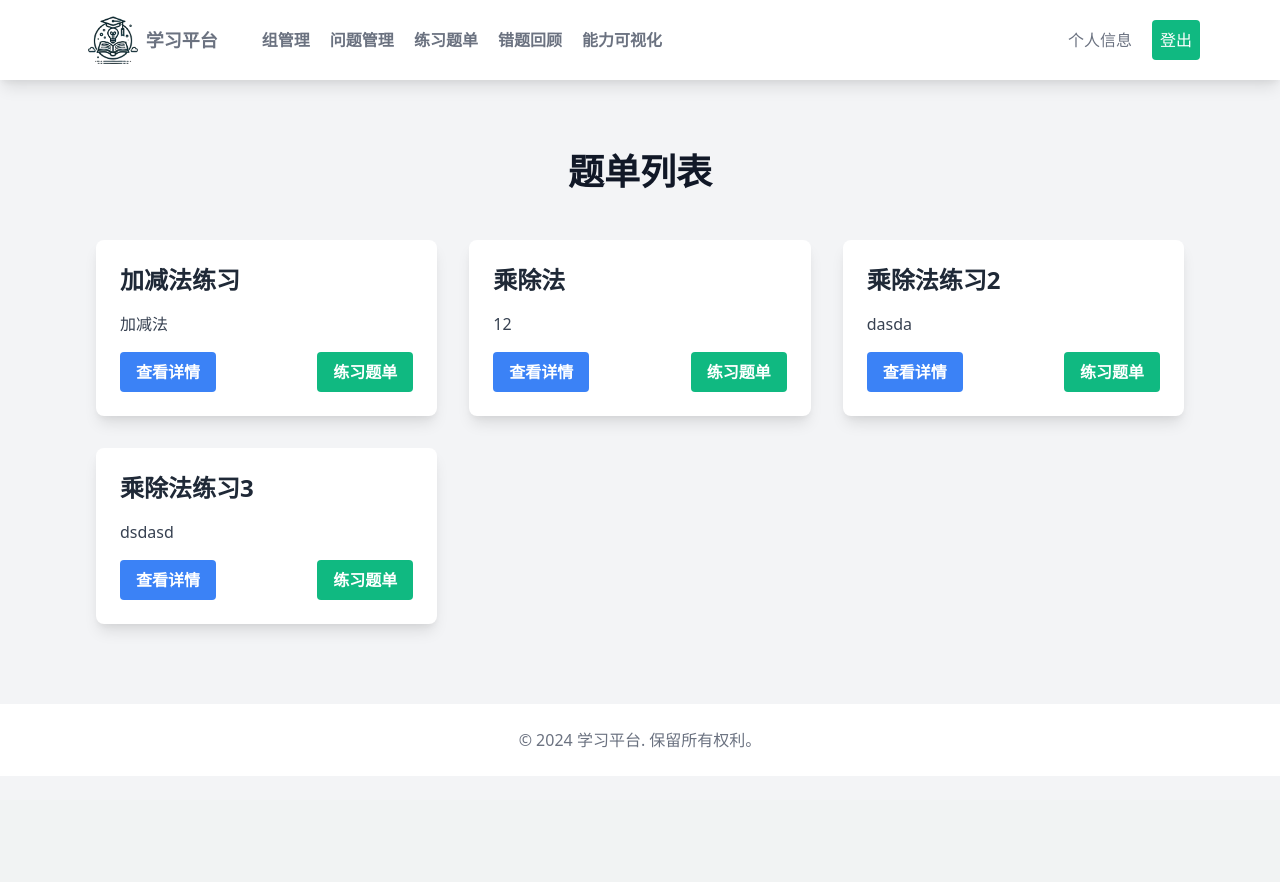
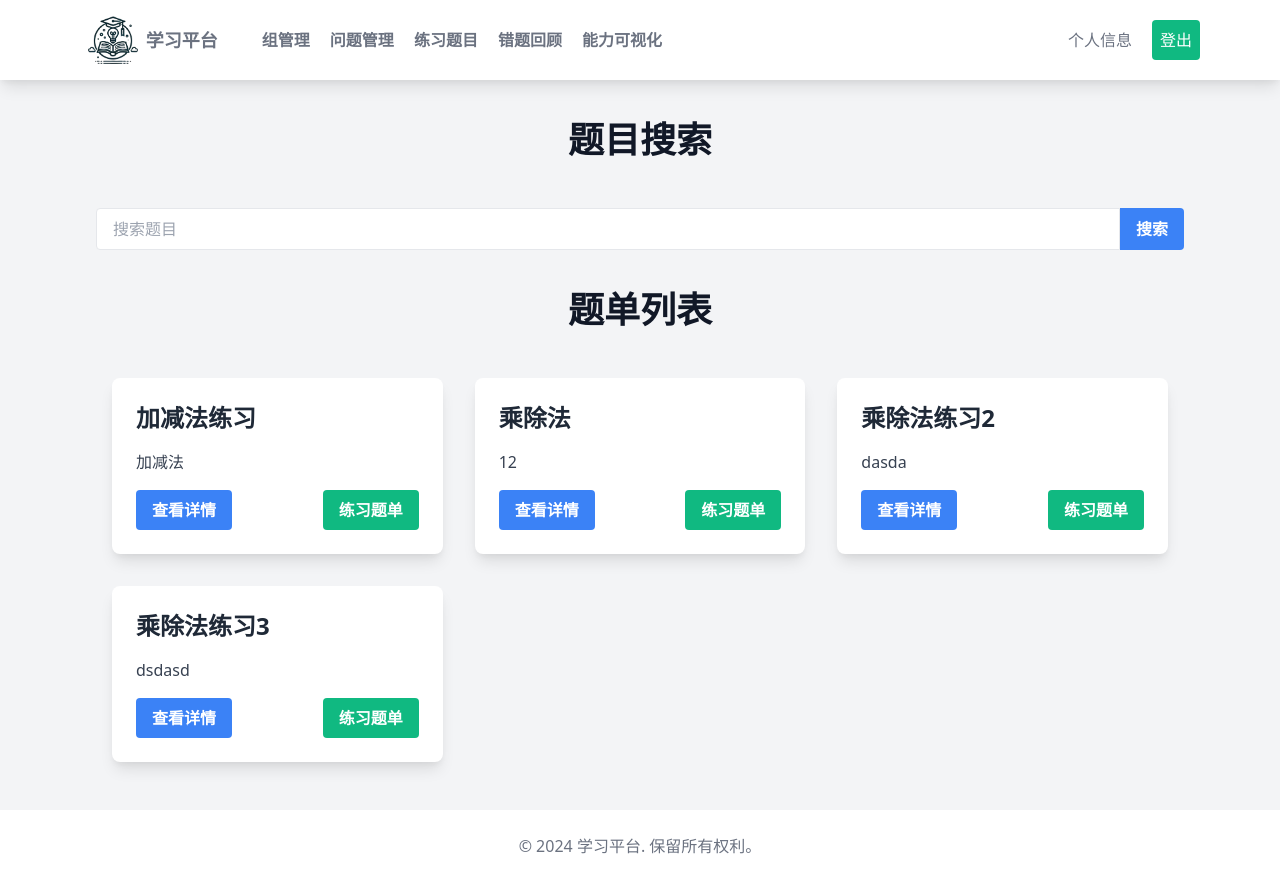
Before and after one commit to plhlalala/BUAA_python_summer_project, a Django app: page /questions/question_sets/ in a window 1280 px wide. Before the commit the page ends 776 px from the top, so only its background shows below. Run offline with Django 4.2, Linux system fonts and the light colour scheme; a user stored in the database is signed in; data comes from the database, SQL or seed files in the repository; some libraries are stand-ins or nearby versions.

Commit message:
feat:增加题目搜索功能

```diff
--- a/questions/templates/questions/question_set_list.html
+++ b/questions/templates/questions/question_set_list.html
@@ -2,9 +2,41 @@
 {% block title %}题单列表{% endblock %}
 
 {% block content %}
-<div class="container mx-auto px-4 py-8">
+<div class="max-w-6xl mx-auto mt-10 px-4">
+    <h1 class="text-4xl font-bold text-center text-gray-900 mb-12">题目搜索</h1>
+
+    <!-- 搜索框 -->
+    <form method="GET" action="{% url 'question_set_list' %}" class="mb-4">
+        <div class="flex justify-center">
+            <input type="text" name="search" placeholder="搜索题目"
+                   value="{{ search_query }}" class="flex-grow border rounded-l px-4 py-2">
+            <button type="submit"
+                    class="bg-blue-500 hover:bg-blue-600 text-white font-bold py-2 px-4 rounded-r">搜索
+            </button>
+        </div>
+    </form>
+
+    <!-- 显示搜索结果 -->
+    {% if search_performed %}
+        <h2 class="text-2xl font-semibold text-gray-700 mb-4">搜索结果</h2>
+        <div id="questions" class="space-y-4">
+            {% if questions %}
+                {% for question in questions %}
+                    <div class="bg-white shadow-lg rounded-lg p-4 mb-2">
+                        <a href="{% url 'question_detail' question.id %}" class="text-blue-500 hover:text-blue-700 text-lg font-semibold">
+                            {{ question.title }}
+                        </a>
+                    </div>
+                {% endfor %}
+            {% else %}
+                <p class="text-red-500">没有找到匹配的题目。</p>
+            {% endif %}
+        </div>
+    {% endif %}
+<div class="max-w-6xl mx-auto mt-10 px-4">
     <h1 class="text-4xl font-bold text-center text-gray-900 mb-12">题单列表</h1>
-    <div class="grid grid-cols-1 md:grid-cols-2 lg:grid-cols-3 gap-8">
+    <!-- 题单列表 -->
+    <div class="grid grid-cols-1 md:grid-cols-2 lg:grid-cols-3 gap-8 mt-8">
         {% for question_set in question_sets %}
         <div class="bg-white shadow-lg rounded-lg p-6">
             <h2 class="text-2xl font-semibold text-gray-800 mb-4">{{ question_set.name }}</h2>
--- a/questions/views.py
+++ b/questions/views.py
@@ -213,6 +213,8 @@ def check_answer(request, question_id):
 @login_required
 def question_set_list(request):
     user = request.user
+    search_query = request.GET.get('search', '')
+
     created_question_sets = QuestionSet.objects.filter(creator=user).distinct()
     group_ids = list(user.groups.values_list('id', flat=True))
     group_question_sets = QuestionSet.objects.filter(shared_with_groups__in=group_ids).prefetch_related(
@@ -221,6 +223,17 @@ def question_set_list(request):
     accessible_question_sets = created_question_sets | group_question_sets | public_question_sets
     accessible_question_sets = accessible_question_sets.distinct()
 
+    if search_query:
+        questions = Question.objects.filter(title__icontains=search_query,
+                                            question_sets__in=accessible_question_sets).distinct()
+        search_performed = True
+    else:
+        questions = []
+        search_performed = False
+
     return render(request, 'questions/question_set_list.html', {
-        'question_sets': accessible_question_sets
+        'question_sets': accessible_question_sets,
+        'questions': questions,
+        'search_performed': search_performed,
+        'search_query': search_query
     })
--- a/templates/basehome.html
+++ b/templates/basehome.html
@@ -28,7 +28,7 @@
                     <a href="/questions/management/"
                        class="py-4 px-2 text-gray-500 font-semibold hover:text-green-500 transition duration-300">问题管理</a>
                     <a href="/questions/question_sets/"
-                       class="py-4 px-2 text-gray-500 font-semibold hover:text-green-500 transition duration-300">练习题单</a>
+                       class="py-4 px-2 text-gray-500 font-semibold hover:text-green-500 transition duration-300">练习题目</a>
                     <a href="/questions/selftest"
                        class="py-4 px-2 text-gray-500 font-semibold hover:text-green-500 transition duration-300">错题回顾</a>
                     <a href="/visualization/"
```
Also changed, not shown: questions/templates/questions/list_questions.html (deleted, +0 -20 lines).
